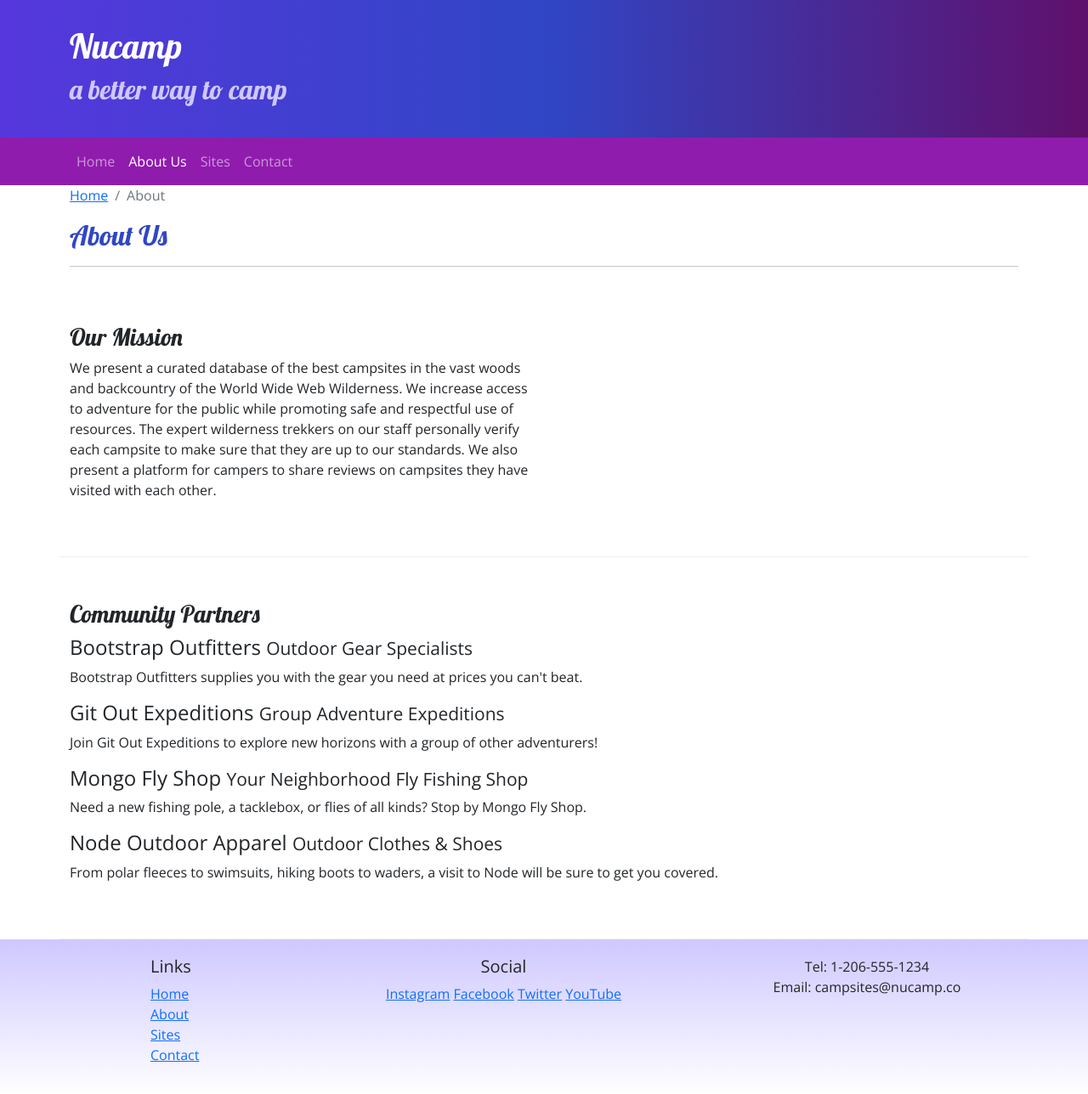
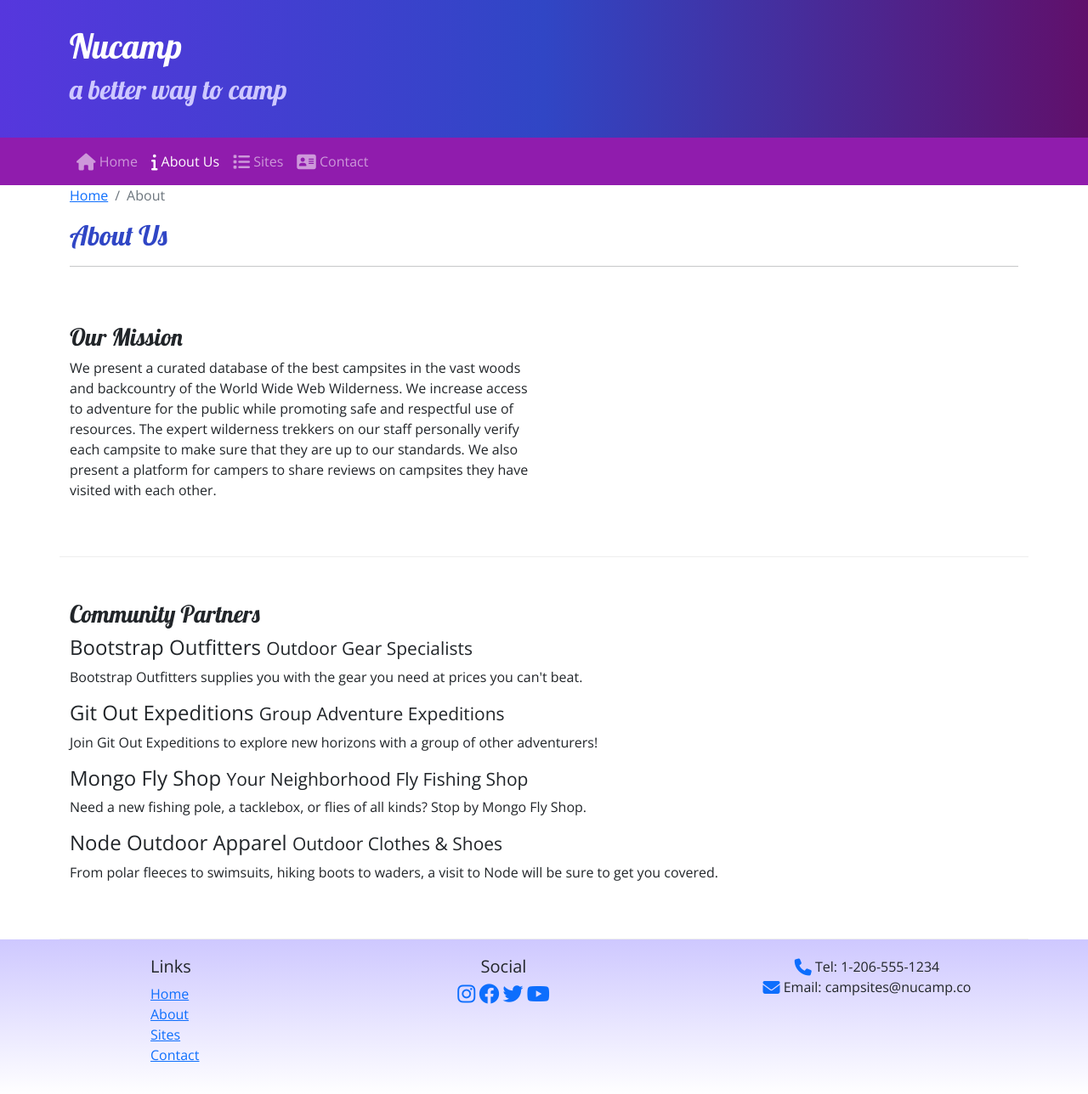
Before and after one commit to Shom-nath/Nucampsite, a plain HTML site: page aboutus.html in a window 1280 px wide. Shown: the whole page at 85% size. Drawn offline with nearby package versions, Linux system fonts and the light colour scheme.

Commit message:
Added icons

```diff
--- a/aboutus.html
+++ b/aboutus.html
@@ -8,6 +8,9 @@
     <meta charset="utf-8" />
     <meta name="viewport" content="width=device-width, initial-scale=1" />
     <link href="https://cdn.jsdelivr.net/npm/bootstrap@5.2.3/dist/css/bootstrap.min.css" rel="stylesheet" integrity="sha384-rbsA2VBKQhggwzxH7pPCaAqO46MgnOM80zW1RWuH61DGLwZJEdK2Kadq2F9CUG65" crossorigin="anonymous"/>
+    <!-- Additional CSS must be placed after Bootstrap CSS -->
+    <link rel="stylesheet" href="https://cdnjs.cloudflare.com/ajax/libs/font-awesome/6.2.1/css/all.min.css" integrity="sha512-MV7K8+y+gLIBoVD59lQIYicR65iaqukzvf/nwasF0nqhPay5w/9lJmVM2hMDcnK1OnMGCdVK+iQrJ7lzPJQd1w==" crossorigin="anonymous" referrerpolicy="no-referrer"/>
+
     <link rel="stylesheet" href="https://fonts.googleapis.com/css?family=Lobster|Open+Sans" />
     <link rel="stylesheet" href="./CSS/styles.css" />
 
@@ -34,10 +37,10 @@
             </button>
             <div class="collapse navbar-collapse" id="nucampNavbar">
                 <ul class="navbar-nav">
-                    <li class="nav-item"><a class="nav-link" href="index.html">Home</a></li>
-                    <li class="nav-item"><a class="nav-link active" href="#">About Us</a></li>
-                    <li class="nav-item"><a class="nav-link" href="#">Sites</a></li>
-                    <li class="nav-item"><a class="nav-link" href="#">Contact</a></li>
+                    <li class="nav-item"><a class="nav-link" href="index.html"> <i class="fa-solid fa-house fa-lg"></i> Home</a></li>
+                    <li class="nav-item"><a class="nav-link active" href="#"><i class="fa-solid fa-info fa-lg"></i> About Us</a></li>
+                    <li class="nav-item"><a class="nav-link" href="#"><i class="fa-solid fa-list fa-lg"></i> Sites</a></li>
+                    <li class="nav-item"><a class="nav-link" href="#"><i class="fa-solid fa-address-card fa-lg"></i> Contact</a></li>
                 </ul>
             </div>
         </div>
@@ -94,15 +97,18 @@
                 </div>
                 <div class="col-6 col-sm-5 text-center">
                     <h5>Social</h5>
-                    <a href="http://instagram.com/">Instagram</a>
-                    <a href="http://facebook.com/">Facebook</a>
-                    <a href="http://twitter.com/">Twitter</a>
-                    <a href="http://youtube.com/">YouTube</a>
+                    <a href="http://instagram.com/"><i class="fa-brands fa-instagram fa-xl"></i></a>
+                    <a href="http://facebook.com/"><i class="fa-brands fa-facebook fa-xl"></i></a>
+                    <a href="http://twitter.com/"><i class="fa-brands fa-twitter fa-xl"></i></a>
+                    <a href="http://youtube.com/"><i class="fa-brands fa-youtube fa-xl"></i></a>
                 </div>
                 <div class="col-sm-4 text-center">
-                    Tel: 1-206-555-1234<br />
+                    <i class="fa-solid fa-phone fa-lg text-primary"></i>
+                    Tel: 1-206-555-1234 <br>
+                    <i class="fa-solid fa-envelope fa-lg text-primary"></i>
                     Email: campsites@nucamp.co
                 </div>
+
            </div>
         </div>
     </footer>
```
Also changed, not shown: index.html (+14 -8 lines).
